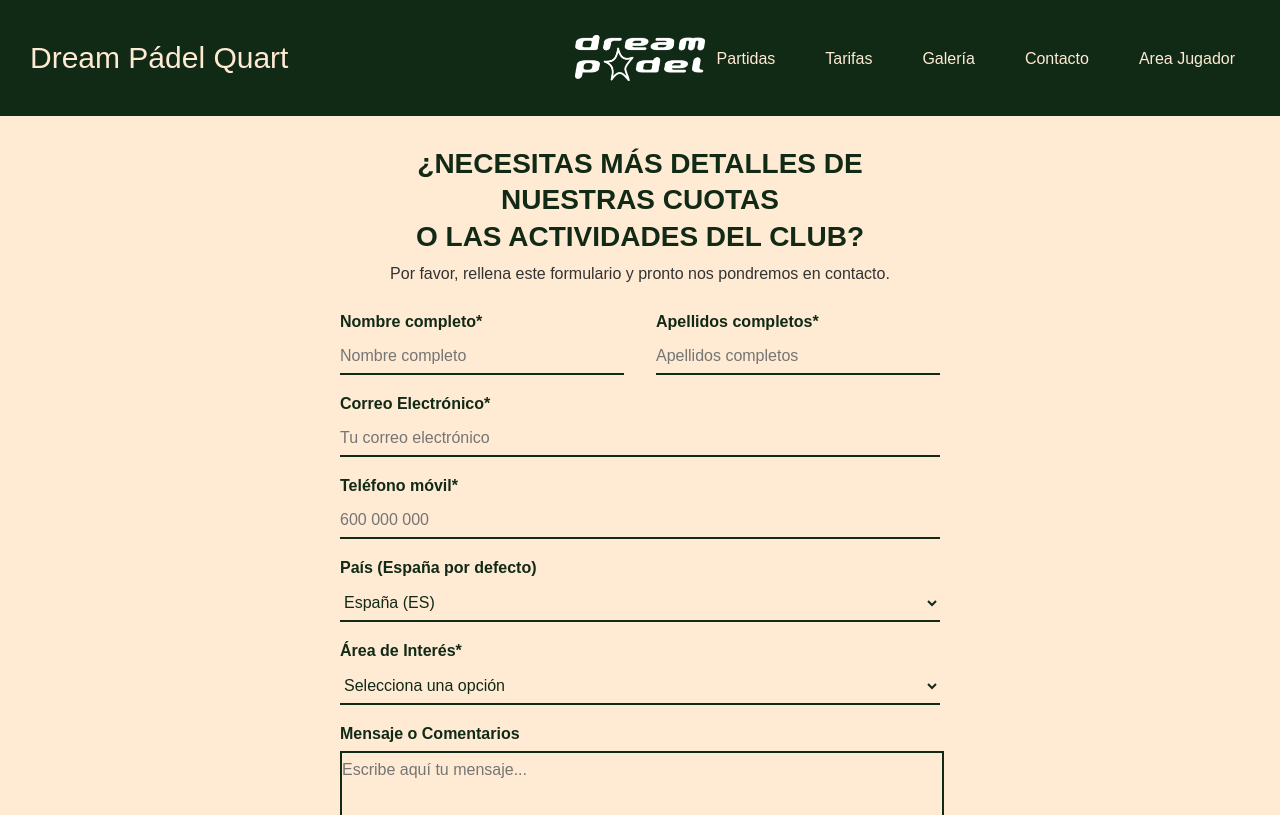
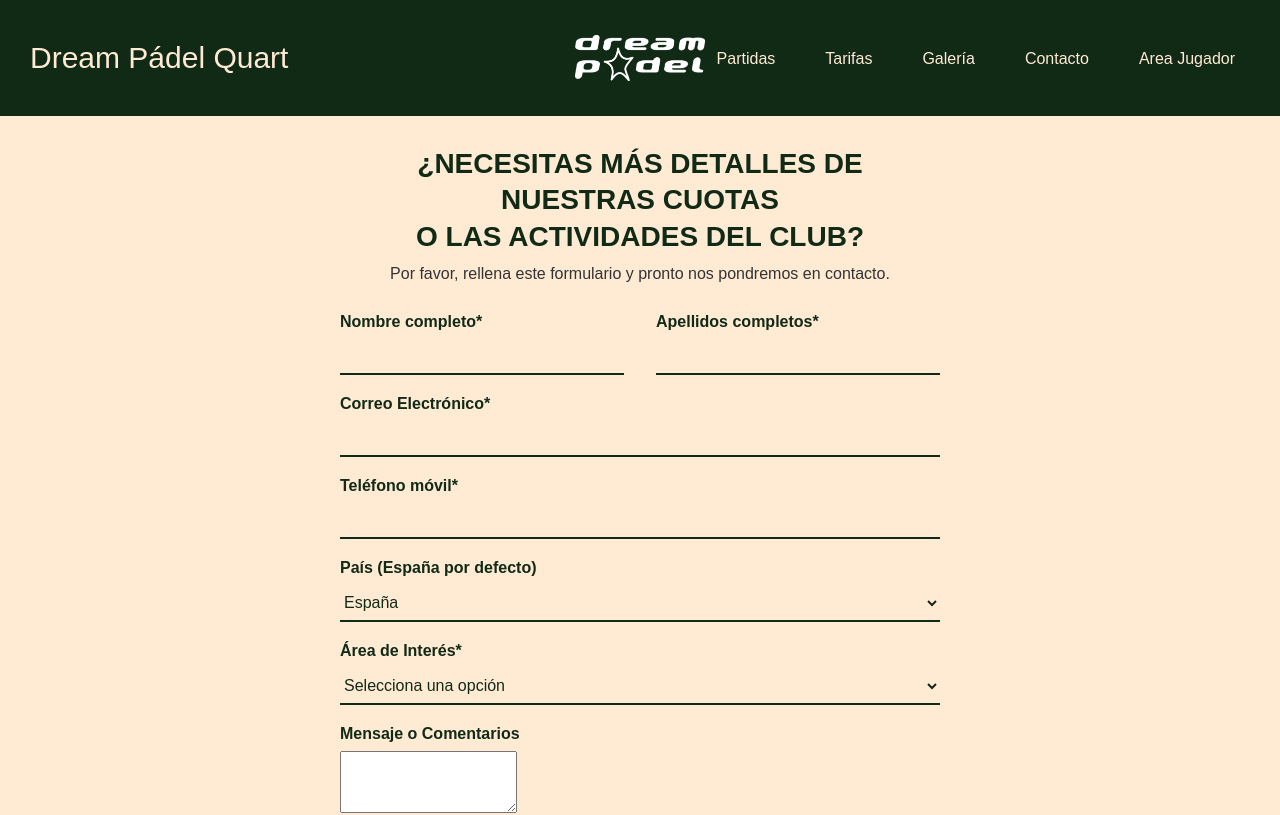
Before and after one commit to Borja026/Frontend-ProyectoFinal-2DAW, an Angular app: page /contacto in a window 1280 px wide. Shown: the top 815 px of the page. Built offline with nearby package versions, Linux system fonts and the light colour scheme.

Commit message:
Enlaces acabados y Página de Contacto acabado

```diff
--- a/package.json
+++ b/package.json
@@ -20,6 +20,7 @@
     "@angular/router": "^18.2.0",
     "@tailwindcss/postcss": "^4.1.3",
     "crypto-js": "^4.2.0",
+    "emailjs-com": "^3.2.0",
     "flatpickr": "^4.6.13",
     "rxjs": "~7.8.0",
     "tailwindcss": "^3.4.1",
--- a/src/app/app-routing.module.ts
+++ b/src/app/app-routing.module.ts
@@ -45,7 +45,9 @@ const routes: Routes = [
 ];
 
 @NgModule({
-  imports: [RouterModule.forRoot(routes)],
+  imports: [RouterModule.forRoot(routes, {
+    scrollPositionRestoration: 'enabled'
+  })],
   exports: [RouterModule]
 })
 export class AppRoutingModule { }
--- a/src/app/app.module.ts
+++ b/src/app/app.module.ts
@@ -35,7 +35,8 @@ import { ReactiveFormsModule } from '@angular/forms';
     AppRoutingModule,
     FormsModule,
     HttpClientModule,
-    ReactiveFormsModule
+    ReactiveFormsModule,
+    FormsModule
   ],
   providers: [],
   bootstrap: [AppComponent]
--- a/src/app/components/contacto/contacto.component.html
+++ b/src/app/components/contacto/contacto.component.html
@@ -3,53 +3,47 @@
         <h1>¿NECESITAS MÁS DETALLES DE NUESTRAS CUOTAS<br> O LAS ACTIVIDADES DEL CLUB?</h1>
         <p>Por favor, rellena este formulario y pronto nos pondremos en contacto.</p>
 
-        <form action="#" method="POST">
+        <!-- FORMULARIO con binding y validación -->
+        <form #contactForm="ngForm" (ngSubmit)="enviarFormulario(contactForm)" novalidate>
 
             <div class="form-group">
-                <!-- Nombre completo -->
                 <div>
                     <label for="nombre">Nombre completo*</label>
-                    <input type="text" id="nombre" name="nombre" placeholder="Nombre completo" required />
+                    <input type="text" id="nombre" name="nombre" [(ngModel)]="formData.nombre" required />
                 </div>
 
-                <!-- Apellidos completos -->
                 <div>
                     <label for="apellidos">Apellidos completos*</label>
-                    <input type="text" id="apellidos" name="apellidos" placeholder="Apellidos completos" required />
+                    <input type="text" id="apellidos" name="apellidos" [(ngModel)]="formData.apellidos" required />
                 </div>
-
             </div>
 
-            <!-- Correo Electrónico -->
             <div class="form-group">
                 <label for="correo">Correo Electrónico*</label>
-                <input type="email" id="correo" name="correo" placeholder="Tu correo electrónico" required />
+                <input type="email" id="correo" name="correo" [(ngModel)]="formData.correo" required />
             </div>
 
-            <!-- Teléfono Móvil -->
             <div class="form-group">
                 <label for="telefono">Teléfono móvil*</label>
-                <input type="tel" id="telefono" name="telefono" placeholder="600 000 000" required />
+                <input type="tel" id="telefono" name="telefono" [(ngModel)]="formData.telefono" required />
             </div>
 
-            <!-- País -->
             <div class="form-group">
                 <label for="pais">País (España por defecto)</label>
-                <select id="pais" name="pais">
-                    <option value="ES">España (ES)</option>
-                    <option value="US">Estados Unidos (US)</option>
-                    <option value="UK">Reino Unido (UK)</option>
-                    <option value="MX">México (MX)</option>
-                    <option value="AR">Argentina (AR)</option>
-                    <option value="CO">Colombia (CO)</option>
-                    <option value="CL">Chile (CL)</option>
+                <select id="pais" name="pais" [(ngModel)]="formData.pais">
+                    <option value="España">España</option>
+                    <option value="Estados Unidos">Estados Unidos</option>
+                    <option value="Reino Unido">Reino Unido</option>
+                    <option value="México">México</option>
+                    <option value="Argentina">Argentina</option>
+                    <option value="Colombia">Colombia</option>
+                    <option value="Chile">Chile</option>
                 </select>
             </div>
 
-            <!-- Área de interés -->
             <div class="form-group">
                 <label for="area">Área de Interés*</label>
-                <select id="area" name="area" required>
+                <select id="area" name="area" [(ngModel)]="formData.area" required>
                     <option value="">Selecciona una opción</option>
                     <option value="cuotas">Cuotas</option>
                     <option value="actividades">Actividades del club</option>
@@ -57,18 +51,14 @@
                 </select>
             </div>
 
-            <!-- Mensaje o Comentarios -->
             <div class="form-group">
                 <label for="mensaje">Mensaje o Comentarios</label>
-                <div>
-                    <textarea id="mensaje" name="mensaje" rows="4" placeholder="Escribe aquí tu mensaje..."></textarea>
-                </div>
+                <textarea id="mensaje" name="mensaje" rows="4" [(ngModel)]="formData.mensaje"></textarea>
             </div>
 
-            <!-- ¿Cómo nos has conocido? -->
             <div class="form-group">
                 <label for="conocido">¿Cómo nos has conocido?</label>
-                <select id="conocido" name="conocido">
+                <select id="conocido" name="conocido" [(ngModel)]="formData.conocido">
                     <option value="">Selecciona</option>
                     <option value="google">Buscando en Google</option>
                     <option value="redes">Redes sociales</option>
@@ -77,7 +67,6 @@
                 </select>
             </div>
 
-            <!-- Botón de envío -->
             <button type="submit" class="btn-submit">Solicitar más información</button>
         </form>
     </div>
--- a/src/app/components/contacto/contacto.component.ts
+++ b/src/app/components/contacto/contacto.component.ts
@@ -1,10 +1,37 @@
 import { Component } from '@angular/core';
+import emailjs, { EmailJSResponseStatus } from 'emailjs-com';
+import { NgForm } from '@angular/forms';
 
 @Component({
   selector: 'app-contacto',
   templateUrl: './contacto.component.html',
-  styleUrl: './contacto.component.css'
+  styleUrls: ['./contacto.component.css']
 })
 export class ContactoComponent {
+  formData = {
+    nombre: '',
+    apellidos: '',
+    correo: '',
+    telefono: '',
+    pais: 'España',
+    area: '',
+    mensaje: '',
+    conocido: ''
+  };
 
+  enviarFormulario(form: NgForm) {
+    if (form.invalid) {
+      alert('Por favor, rellena todos los campos obligatorios.');
+      return;
+    }
+
+    emailjs.send('service_2bdkzfg', 'template_3vftu9b', this.formData, 'lQm0BDZYAnXZ-j5Uy')
+      .then((response: EmailJSResponseStatus) => {
+        alert('Correo enviado con éxito.');
+        form.resetForm();  // reset del formulario
+      }, (error) => {
+        alert('Error al enviar el correo.');
+        console.error(error);
+      });
+  }
 }
--- a/src/app/components/footer/footer.component.html
+++ b/src/app/components/footer/footer.component.html
@@ -2,10 +2,10 @@
     <h2>DREAM PÁDEL QUART</h2>
     <div class="enlaces">
         <div> <!-- Redirige a Contacto -->
-            <a routerLink="">Consulta con nosotros</a>
+            <a routerLink="/contacto">Consulta con nosotros</a>
         </div>
         <div><!-- Redirige a Iniciar Sesión de un usuario -->
-            <a routerLink="">ACCESO USUARIO</a>
+            <a routerLink="/login">ACCESO USUARIO</a>
             <div class="arrow"><img src="/imgs/icons/flecha-derecha.png" alt="Flecha"></div>
         </div>
     </div>
--- a/src/app/components/home/home.component.ts
+++ b/src/app/components/home/home.component.ts
@@ -1,19 +1,26 @@
-import { Component } from '@angular/core';
+import { Component, Renderer2 } from '@angular/core';
 
 @Component({
   selector: 'app-home',
   templateUrl: './home.component.html',
-  styleUrl: './home.component.css'
+  styleUrls: ['./home.component.css']
 })
 export class HomeComponent {
-  subMenuVisible: boolean = false;
+  constructor(private renderer: Renderer2) { }
 
   toggleSubMenu(event: MouseEvent) {
-    this.subMenuVisible = !this.subMenuVisible;
+    const clickedElement = event.currentTarget as HTMLElement;
+    const clickedSubMenu = clickedElement.querySelector('ul.sublist') as HTMLElement;
 
-    let element = event.currentTarget as HTMLElement;
-    let subMenu = element.getElementsByTagName('ul')[0];
-    console.log(subMenu);
-    subMenu.style.display = this.subMenuVisible ? 'block' : 'none';
+    const isVisible = clickedSubMenu.style.display === 'block';
+
+    const allSubMenus = document.querySelectorAll<HTMLElement>('ul.sublist');
+    allSubMenus.forEach(submenu => {
+      this.renderer.setStyle(submenu, 'display', 'none');
+    });
+
+    if (!isVisible) {
+      this.renderer.setStyle(clickedSubMenu, 'display', 'block');
+    }
   }
 }
```
Also changed, not shown: src/app/components/home/home.component.html (line endings or trailing spaces), 1 other file (tests, documents, lock files or other folders).
